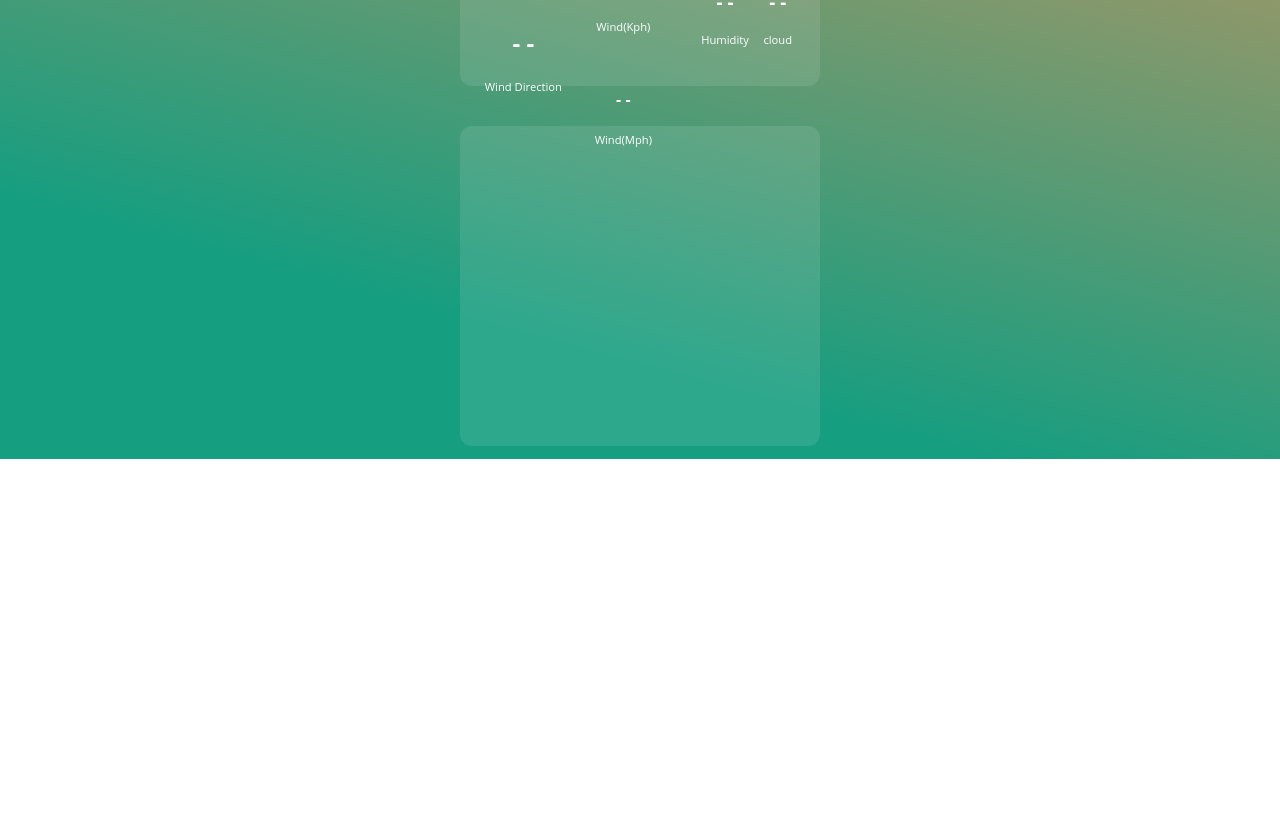
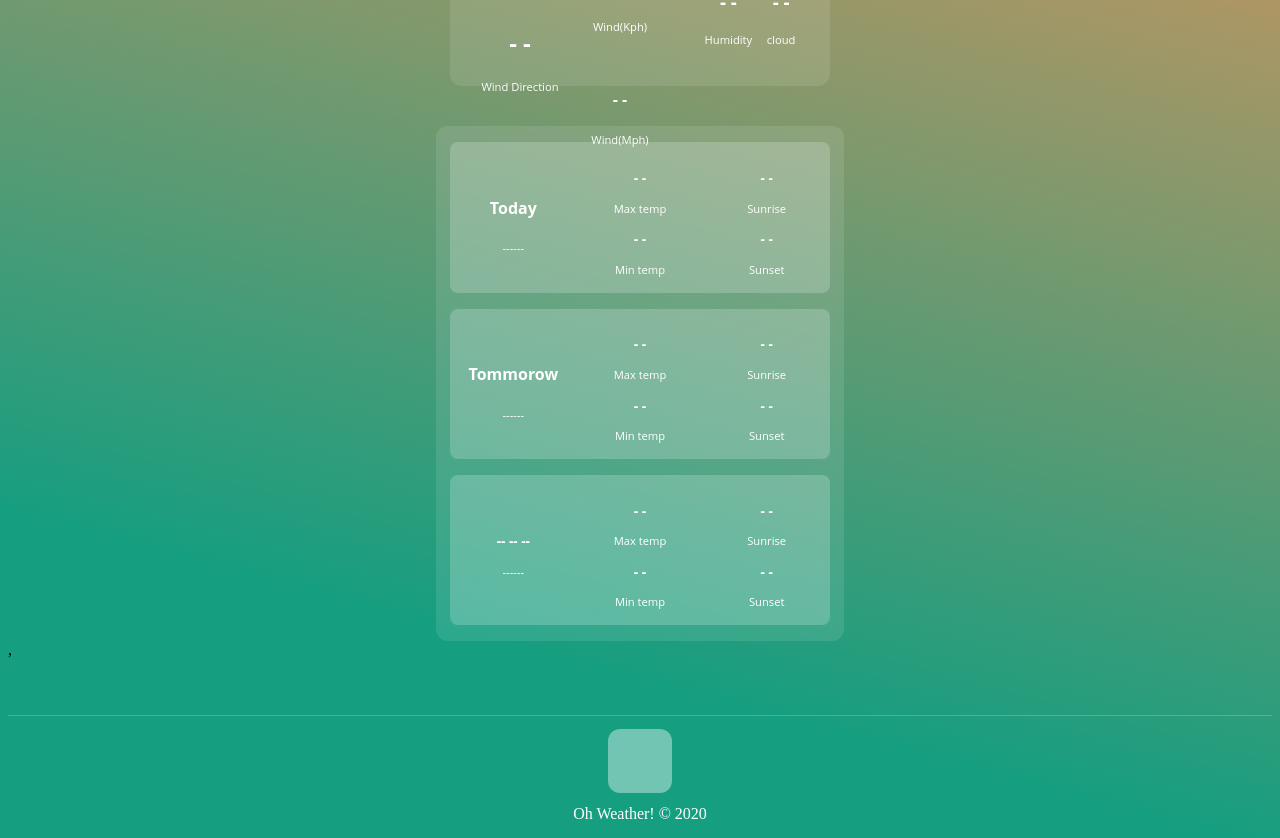
Before and after one commit to 5tupidbrain/weather_web, a React (Create React App) app: page / in a window 1280 px wide. Shown: the part 678-1516 px from the top of the page. Before the commit the page ends 1137 px from the top, so only its background shows below. Built offline with nearby package versions, Linux system fonts and the light colour scheme; no server answers; the HTML template or start-up script is replaced by a standard one.

Commit message:
Added -Forecast

```diff
--- a/src/App.js
+++ b/src/App.js
@@ -1,11 +1,16 @@
 import React from 'react';
 import './css/App.css';
+import './css/footer.css';
 import Home from './components/home.js';
+import Footer from './components/Footer.js';
 
 
 function App() {
   return (
-      <Home/>
+    <div>
+      <Home/>,
+      <Footer/>
+    </div>
   );
 }
 
--- /dev/null
+++ b/src/components/Footer.js
@@ -0,0 +1,21 @@
+import React, { Component } from 'react';
+
+class Home extends Component {
+    render(){
+        return(
+            <footer id='footer'>
+                <div>
+                    <div className='f_logo'>
+
+                    </div>
+                    <p>Oh Weather! &copy; 2020</p>
+                </div>
+                <div>
+
+                </div>
+            </footer>
+        )
+    }
+}
+
+export default Home;
--- a/src/components/home.js
+++ b/src/components/home.js
@@ -12,9 +12,9 @@ class Home extends Component {
 
     day_night() {
         let dt = new Date();
-        let loc= document.getElementById('location').style;
-        loc.color='#000'
-        loc.backgroundColor='rgba(255,255,255,0.4)';
+        let loc = document.getElementById('location').style;
+        loc.color = '#000'
+        loc.backgroundColor = 'rgba(255,255,255,0.4)';
         document.body.style.backgroundImage = (dt.getHours() < 19) ? 'linear-gradient(-165deg,#eb9359 18%,#169e80 82%)' : 'linear-gradient(-170deg,#101114 10%,#222a3b 65%,#883655)';
     }
 
@@ -41,8 +41,8 @@ class Home extends Component {
     async weather_api() {
         let location = document.getElementById('location').value || 'Jabalpur';
         let api_key = '3faadbb73e7e4c4fb09132852202809';
-        let days = 1;
-        let api = `//api.weatherapi.com/v1/current.json?key=${api_key}&q=${location}&days=${days}`;
+        let days = 3;
+        let api = `//api.weatherapi.com/v1/forecast.json?key=${api_key}&q=${location}&days=${days}`;
 
         let obj;
         await fetch(api).then(res => res.json()).then(data => obj = data)
@@ -57,6 +57,7 @@ class Home extends Component {
                 let humidity = obj.current.humidity;
                 let cloud = obj.current.cloud;
 
+
                 document.getElementById('loc').innerHTML = `${loc}, ${loc_r}`;
                 document.getElementById('deg').innerHTML = `${temp_c}<sup>&deg;C</sup>`;
                 document.getElementById('condition').innerHTML = condition;
@@ -65,6 +66,25 @@ class Home extends Component {
                 document.getElementById('wind_mph').innerHTML = wind_mph;
                 document.getElementById('humidity').innerHTML = `${humidity}%`;
                 document.getElementById('cloud').innerHTML = `${cloud}%`;
+
+                //Forecast
+                let fore = obj.forecast.forecastday;
+                let len_fore = (fore).length;
+
+                let op_dt = { year: 'numeric', month: 'short', day: 'numeric' };
+                let dt = new Date().getTime() + 86400000 + 86400000;
+                let dat = new Date(dt);
+                document.getElementById('date2').innerHTML = dat.toLocaleString("en-US", op_dt);
+                var i;
+                for (i = 0; i < len_fore; i++) {
+                    document.getElementById(`condition${i}`).innerHTML = fore[i].day.condition.text;
+                    document.getElementById(`min_temp${i}`).innerHTML = `${fore[i].day.mintemp_c}<sup>°C<sup>`;
+                    document.getElementById(`max_temp${i}`).innerHTML = `${fore[i].day.maxtemp_c}<sup>°C<sup>`;
+                    document.getElementById(`sunrise${i}`).innerHTML = fore[i].astro.sunrise;
+                    document.getElementById(`sunset${i}`).innerHTML = fore[i].astro.sunset;
+
+
+                }
 
             });
     }
@@ -159,11 +179,95 @@ class Home extends Component {
                         </div>
                     </div>
                     <br />
+
                     <div className='card w_week'>
+
+                        <div className='days'>
+
+                            <div>
+                                <h4 id='date0'>Today</h4>
+                                <p id='condition0'>------</p>
+                            </div>
+                            <div>
+                                <div>
+                                    <h3 id='max_temp0'>- -</h3>
+                                    <p>Max temp</p>
+                                </div>
+                                <div>
+                                    <h3 id='min_temp0'>- -</h3>
+                                    <p>Min temp</p>
+                                </div>
+                            </div>
+                            <div>
+                                <div>
+                                    <h3 id='sunrise0'>- -</h3>
+                                    <p>Sunrise</p>
+                                </div>
+                                <div>
+                                    <h3 id='sunset0'>- -</h3>
+                                    <p>Sunset</p>
+                                </div>
+                            </div>
+                        </div>
+
+                        <div className='days'>
+
+                            <div>
+                                <h4 id='date1'>Tommorow</h4>
+                                <p id='condition1'>------</p>
+                            </div>
+                            <div>
+                                <div>
+                                    <h3 id='max_temp1'>- -</h3>
+                                    <p>Max temp</p>
+                                </div>
+                                <div>
+                                    <h3 id='min_temp1'>- -</h3>
+                                    <p>Min temp</p>
+                                </div>
+                            </div>
+                            <div>
+                                <div>
+                                    <h3 id='sunrise1'>- -</h3>
+                                    <p>Sunrise</p>
+                                </div>
+                                <div>
+                                    <h3 id='sunset1'>- -</h3>
+                                    <p>Sunset</p>
+                                </div>
+                            </div>
+                        </div>
+
+                        <div className='days'>
+
+                            <div>
+                                <h3 id='date2'>-- -- --</h3>
+                                <p id='condition2'>------</p>
+                            </div>
+                            <div>
+                                <div>
+                                    <h3 id='max_temp2'>- -</h3>
+                                    <p>Max temp</p>
+                                </div>
+                                <div>
+                                    <h3 id='min_temp2'>- -</h3>
+                                    <p>Min temp</p>
+                                </div>
+                            </div>
+                            <div>
+                                <div>
+                                    <h3 id='sunrise2'>- -</h3>
+                                    <p>Sunrise</p>
+                                </div>
+                                <div>
+                                    <h3 id='sunset2'>- -</h3>
+                                    <p>Sunset</p>
+                                </div>
+                            </div>
+                        </div>
 
                     </div>
                 </div>
-
             </div>
         )
     }
--- a/src/css/App.css
+++ b/src/css/App.css
@@ -75,7 +75,7 @@
   margin-top: 18px;
   display: inline-block;
   background-color: rgba(255, 255, 255, 0.1);
-  width: 360px;
+  width: 380px;
   border-radius: 12px;
 }
 .winfo{
@@ -104,5 +104,31 @@
   align-content: center;
 }
 .w_week{
-  height: 320px;
+  padding: 0px 14px;
 }
+.forecast_w{
+  width: 100%;
+  background-color: rgba(255, 255, 255, 0.2);
+  border-radius: 8px;
+  display: flex;
+  align-items: center;
+}
+.days{
+  align-items: center;
+  display: grid;
+  grid-template-columns: 1fr 1fr 1fr;
+  justify-content: space-evenly;
+  background-color: rgba(255, 255, 255, 0.2);
+  border-radius: 8px;
+  width: 100%;
+  padding: 12px 0px;
+  align-content: center;
+  margin: 16px 0;
+}
+.days h3{
+  font-size: 0.85em;
+}
+.days p{
+  margin: 4px 0;
+  font-size: 0.7em;
+}
--- /dev/null
+++ b/src/css/footer.css
@@ -0,0 +1,29 @@
+#footer{
+    margin-top: 56px;
+    height: 120px;
+    width: 100%;
+    display: grid;
+    grid-template-columns: 1fr ;
+    justify-content: space-evenly;
+    align-content: center;
+    border-top: solid 1px rgba(255, 255, 255, 0.2);
+}
+#footer div{
+    display: flex;
+    flex-direction: column;
+    align-content: center;
+    justify-content: center;
+}
+#footer div p{
+    margin: auto;
+    color: #fff;
+    font-weight: 500;
+}
+.f_logo{
+    height: 64px;
+    width: 64px;
+    margin: auto;
+    margin-bottom: 12px;
+    background-color: rgba(255, 255, 255, 0.4);
+    border-radius: 12px;
+}
```
